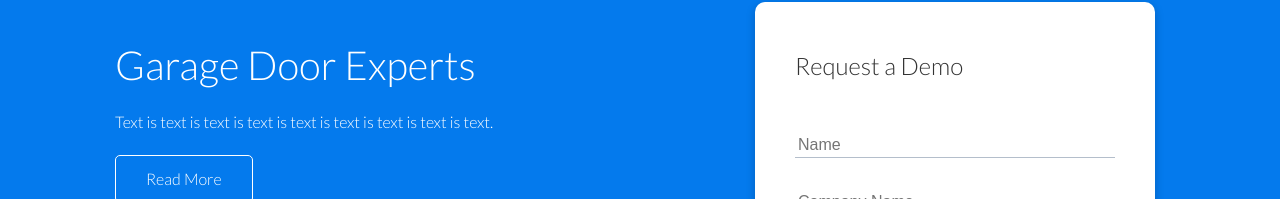
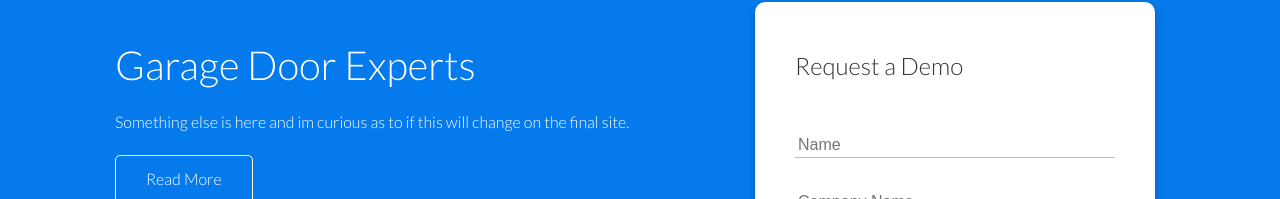
Before and after one commit to aspindle/Spindler-Brothers, a plain HTML site: page index.html in a window 1280 px wide. Shown: the part 153-352 px from the top of the page. Drawn offline with Linux system fonts and the light colour scheme.

Commit message:
changed description on index.html

```diff
--- a/index.html
+++ b/index.html
@@ -30,9 +30,7 @@
         <div class="container grid">
             <div class="showcase-text">
                 <h1>Garage Door Experts</h1>
-                <p>Text is text is text is
-                    text is text is text is
-                    text is text is text.
+                <p>Something else is here and im curious as to if this will change on the final site.
                 </p>
                 <a href="estimates.html" class="btn btn-outline">Read More</a>
             </div>
```
